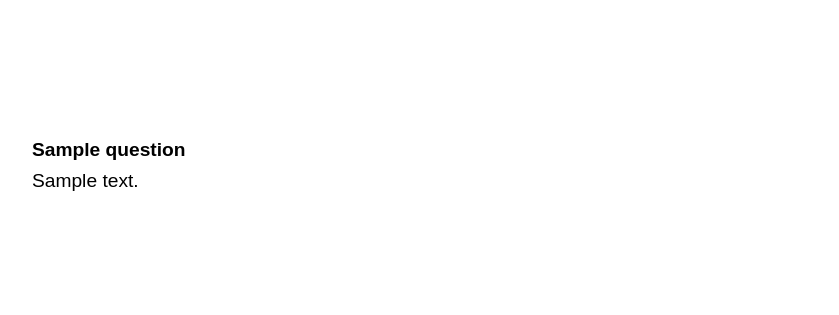
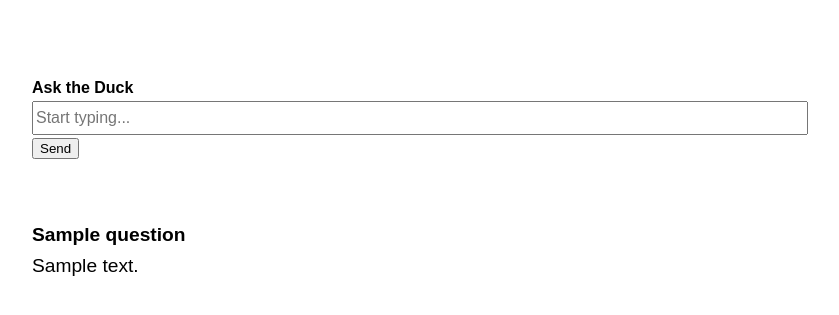
Before and after one commit to SI507-F17/section-week-13, a Flask app: template templates/index.html in a window 1280 px wide. Shown: the top 315 px of the page, without its empty margins (224-1063 px from the left). Run offline with Flask 2, Linux system fonts and the light colour scheme; the template is opened without the code that fills it: most values are stand-ins (such as "Sample title", 1, 10 or a date in 2020).

Commit message:
Update with partial solution

```diff
--- a/app.py
+++ b/app.py
@@ -20,10 +20,14 @@ def index():
     question = None
     answer = None
     result = {}
-
-    if question:
-        # TODO get result and answer values
-        pass
+    if request.args:
+        question = request.args.get('q')
+        if question:
+            # TODO get result and answer values
+            #print(question)
+            result = duck_answer_this(question)
+            #print(result)
+            answer = result['Answer'] or result['AbstractText'] # For example
 
     # always looks for template in 'templates' folder relative to the current folder
     return render_template('index.html', question=question, answer=answer, result=result)
--- a/templates/index.html
+++ b/templates/index.html
@@ -17,6 +17,13 @@
     <body>
         <div class="content">
             <!-- TODO A form for asking the question -->
+            <form action="/" method="GET">
+                <label>
+                    <b>Ask the Duck</b>
+                    <input name="q" type="text" placeholder="Start typing..." />
+                </label>
+                <button type="submit">Send</button>
+            </form>
 
             <!-- display the answers from instant answers api -->
             <p class="response">
@@ -25,9 +32,9 @@
                     <br> <!-- <br> creates a line break -->
                     {{ answer }}
 
-                    <!-- TODO optional: also display RelatedTopics  -->
+                    <!-- TODO optional: also display RelatedTopics or anything else  -->
 
-                {% elif (question) %}
+                {% elif (question) %} {# consider -- what case is this #}
                     <b>{{ question }}</b><br>
                     I don't know :(
                 {% endif %}
```
